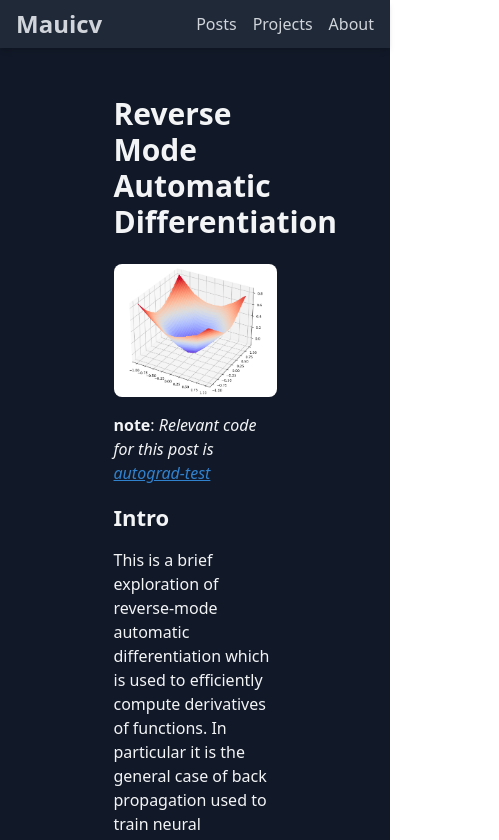
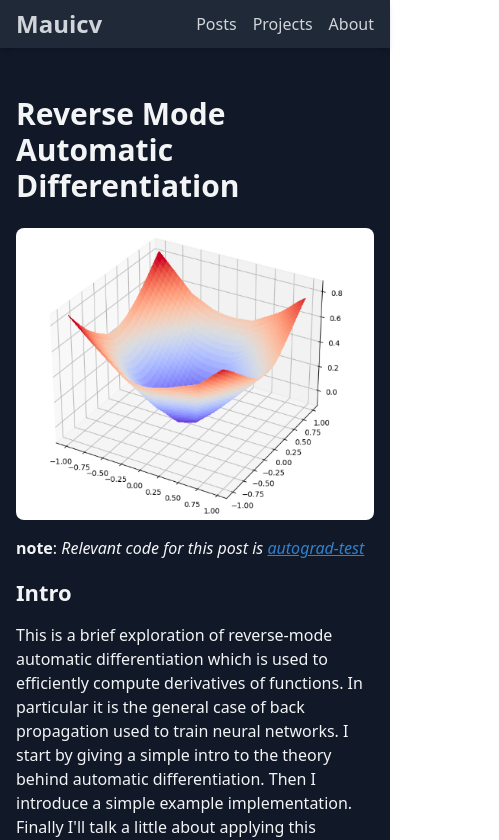
Before and after one commit to mauicv/mauicv.github.io, a React (Create React App) app: page /posts/auto-diff in a window 390 px wide. Shown: the top 840 px of the page, 499 px wide, since content can reach past the window. Built offline with nearby package versions, Linux system fonts and the light colour scheme.

Commit message:
Update width reactivity of components

```diff
--- a/src/components/BlogPostPage.js
+++ b/src/components/BlogPostPage.js
@@ -54,7 +54,7 @@ function BlogPostPage() {
   }, [navigate, url]);
 
   return (
-    <div className="container mx-auto px-4 py-12 w-1/2">
+    <div className="container mx-auto px-4 py-12 md:w-1/2">
       <h1 className="text-3xl font-bold mb-6">{postMeta.title}</h1>
       <img
         src={postMeta.image}
--- a/src/components/BlogPosts.js
+++ b/src/components/BlogPosts.js
@@ -15,7 +15,7 @@ function BlogPosts() {
   }, []);
 
   return (
-    <div className="container mx-auto px-4 py-12 w-1/2">
+    <div className="container mx-auto px-4 py-12 md:w-1/2">
       <h1 className="text-3xl font-bold mb-6">Blog Posts</h1>
       {posts.map(post => (
         <BlogPostCard key={post.id} post={post} />
--- a/src/components/CV.js
+++ b/src/components/CV.js
@@ -3,7 +3,7 @@ import React from 'react';
 
 function CV() {
   return (
-    <div className="container mx-auto px-4 py-12 w-1/2">
+    <div className="container mx-auto px-4 py-12 md:w-1/2">
       <h1 className="text-3xl font-bold mb-6">My CV</h1>
       <p>This is the CV page. My CV will be added soon!</p>
     </div>
```
